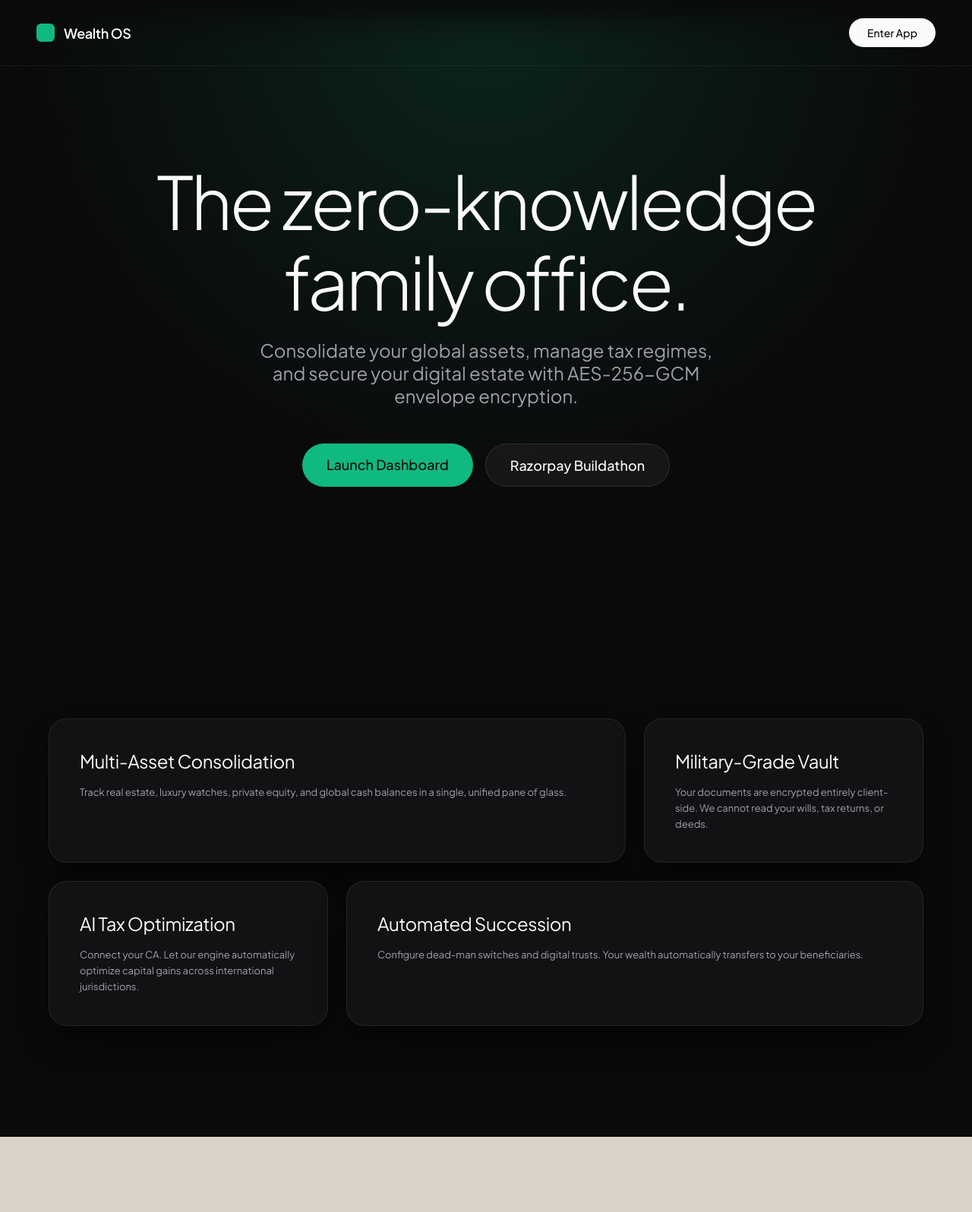
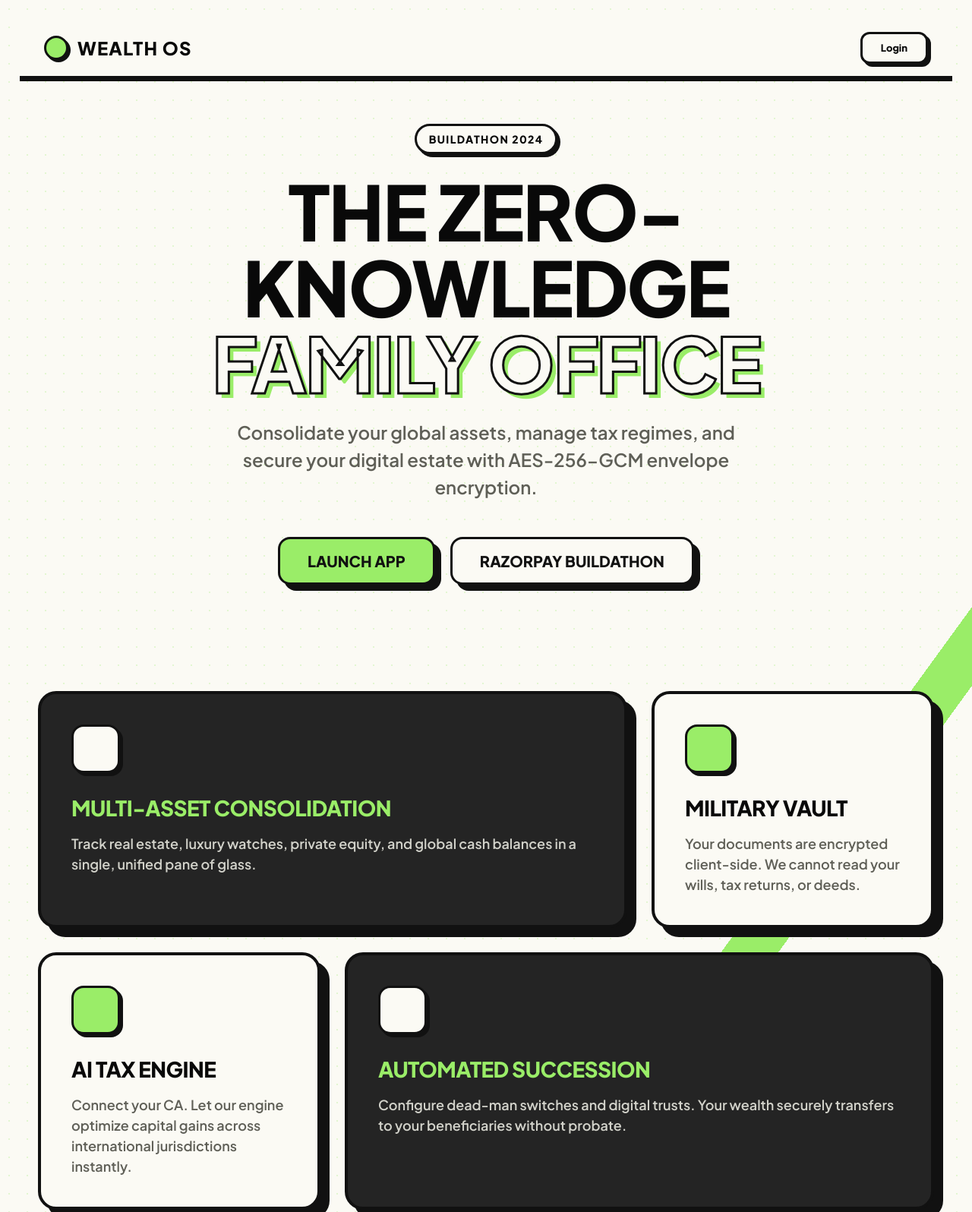
Before and after one commit to prajwal1-1/Wealth-OS, a website: page index.html in a window 1280 px wide. Shown: the top 1596 px of the page at 76% size. Before the commit the page ends 1497 px from the top, so only its background shows below. Drawn offline with Linux system fonts and the light colour scheme.

Commit message:
style(ui): Redesign landing page with mint-green neo-brutalist theme

```diff
--- a/index.html
+++ b/index.html
@@ -3,16 +3,20 @@
 <head>
   <meta charset="utf-8">
   <meta name="viewport" content="width=device-width, initial-scale=1">
-  <title>Wealth OS | Institutional-Grade Family Office</title>
+  <title>Wealth OS | Personal Wealth Command Center</title>
   <link rel="preconnect" href="https://fonts.googleapis.com">
   <link rel="preconnect" href="https://fonts.gstatic.com" crossorigin>
-  <link href="https://fonts.googleapis.com/css2?family=Plus+Jakarta+Sans:ital,wght@0,300;0,400;0,500;0,600;0,700;0,800&display=swap" rel="stylesheet">
+  <link href="https://fonts.googleapis.com/css2?family=Plus+Jakarta+Sans:ital,wght@0,400;0,600;0,800;0,900&display=swap" rel="stylesheet">
   <link rel="stylesheet" href="wealth-os.css">
   <style>
-    /* Premium Landing Page Specifics */
+    /* Neo-Brutalist Landing Page */
     body {
-      background: #0a0a0b;
-      color: #fafafa;
+      background: #fbfaf4;
+      background-image:
+        linear-gradient(126deg, transparent 0 74%, #9aed68 74% 77%, transparent 77%),
+        radial-gradient(rgba(154, 237, 104, 0.25) 1px, transparent 1px);
+      background-size: 100% 100%, 24px 24px;
+      color: #090909;
       margin: 0;
       font-family: 'Plus Jakarta Sans', sans-serif;
       overflow-x: hidden;
@@ -21,128 +25,208 @@
       display: flex;
       justify-content: space-between;
       align-items: center;
-      padding: 24px 48px;
-      position: fixed;
-      top: 0; left: 0; right: 0;
+      padding: 16px 32px;
+      border-bottom: 3px solid #111;
+      background: #fbfaf4;
+      position: sticky;
+      top: 0;
       z-index: 100;
-      backdrop-filter: blur(20px);
-      border-bottom: 1px solid rgba(255,255,255,0.05);
+      box-shadow: 0 4px 0 #111;
     }
     .landing-nav .logo {
-      font-weight: 600;
-      letter-spacing: -0.02em;
-      font-size: 18px;
+      font-weight: 900;
+      font-size: 24px;
       display: flex;
       align-items: center;
       gap: 12px;
+      text-transform: uppercase;
+      letter-spacing: 0.05em;
     }
     .landing-nav .logo span {
-      width: 24px; height: 24px;
-      background: #10b981;
-      border-radius: 6px;
-      display: inline-block;
+      width: 32px; height: 32px;
+      background: #9aed68;
+      border: 3px solid #111;
+      border-radius: 50%;
+      box-shadow: 3px 3px 0 #111;
     }
     .landing-nav a.btn {
-      background: #fafafa;
-      color: #0a0a0b;
+      background: #fbfaf4;
+      color: #090909;
       padding: 10px 24px;
-      border-radius: 99px;
+      border: 3px solid #111;
+      border-radius: 12px;
       text-decoration: none;
-      font-weight: 500;
-      font-size: 14px;
-      transition: transform 120ms cubic-bezier(0.23, 1, 0.32, 1);
+      font-weight: 800;
+      box-shadow: 4px 4px 0 #111;
+      transition: all 0.1s ease;
     }
     .landing-nav a.btn:hover {
-      transform: scale(0.96);
+      transform: translate(2px, 2px);
+      box-shadow: 2px 2px 0 #111;
+      background: #9aed68;
+    }
+    .landing-nav a.btn:active {
+      transform: translate(4px, 4px);
+      box-shadow: 0 0 0 #111;
     }
 
     .hero {
-      min-height: 100vh;
+      min-height: calc(100vh - 80px);
       display: flex;
       flex-direction: column;
       justify-content: center;
       align-items: center;
       text-align: center;
-      padding: 0 24px;
-      background: radial-gradient(circle at 50% 0%, rgba(16,185,129,0.15) 0%, transparent 60%);
+      padding: 60px 24px;
+    }
+    .hero-badge {
+      background: #fbfaf4;
+      border: 3px solid #111;
+      padding: 8px 16px;
+      border-radius: 99px;
+      font-weight: 800;
+      font-size: 14px;
+      text-transform: uppercase;
+      letter-spacing: 0.1em;
+      box-shadow: 4px 4px 0 #111;
+      margin-bottom: 24px;
+      display: inline-block;
     }
     .hero h1 {
-      font-size: clamp(48px, 8vw, 96px);
-      font-weight: 300;
-      letter-spacing: -0.04em;
-      line-height: 1.1;
+      font-size: clamp(48px, 8vw, 100px);
+      font-weight: 900;
+      letter-spacing: -0.02em;
+      line-height: 1;
       max-width: 1000px;
       margin: 0 0 24px 0;
+      text-transform: uppercase;
+    }
+    .hero h1 span {
+      color: #fbfaf4;
+      -webkit-text-stroke: 3px #111;
+      text-shadow: 6px 6px 0 #9aed68;
     }
     .hero p {
       font-size: clamp(18px, 2vw, 24px);
-      color: #a1a1aa;
-      font-weight: 400;
-      max-width: 600px;
+      color: #5f5f57;
+      font-weight: 600;
+      max-width: 700px;
       margin: 0 0 48px 0;
+      line-height: 1.5;
     }
     .hero .ctas {
       display: flex;
-      gap: 16px;
+      gap: 20px;
+      flex-wrap: wrap;
+      justify-content: center;
     }
     .btn-primary {
-      background: #10b981;
-      color: #0a0a0b;
-      padding: 16px 32px;
-      border-radius: 99px;
+      background: #9aed68;
+      color: #111;
+      padding: 16px 36px;
+      border: 3px solid #111;
+      border-radius: 16px;
       text-decoration: none;
-      font-size: 18px;
-      font-weight: 500;
-      transition: transform 120ms cubic-bezier(0.23, 1, 0.32, 1);
+      font-size: 20px;
+      font-weight: 900;
+      box-shadow: 8px 8px 0 #111;
+      transition: all 0.1s ease;
+      text-transform: uppercase;
     }
     .btn-secondary {
-      background: rgba(255,255,255,0.05);
-      color: #fafafa;
-      padding: 16px 32px;
-      border-radius: 99px;
+      background: #fbfaf4;
+      color: #111;
+      padding: 16px 36px;
+      border: 3px solid #111;
+      border-radius: 16px;
       text-decoration: none;
-      font-size: 18px;
-      font-weight: 500;
-      border: 1px solid rgba(255,255,255,0.1);
-      transition: transform 120ms cubic-bezier(0.23, 1, 0.32, 1);
+      font-size: 20px;
+      font-weight: 900;
+      box-shadow: 8px 8px 0 #111;
+      transition: all 0.1s ease;
+      text-transform: uppercase;
     }
-    .btn-primary:hover, .btn-secondary:hover { transform: scale(0.96); }
+    .btn-primary:hover, .btn-secondary:hover {
+      transform: translate(3px, 3px);
+      box-shadow: 5px 5px 0 #111;
+    }
+    .btn-primary:active, .btn-secondary:active {
+      transform: translate(8px, 8px);
+      box-shadow: 0 0 0 #111;
+    }
 
     .bento {
-      padding: 120px 24px;
-      max-width: 1200px;
+      padding: 80px 24px;
+      max-width: 1300px;
       margin: 0 auto;
       display: grid;
       grid-template-columns: repeat(3, 1fr);
-      gap: 24px;
+      gap: 32px;
     }
     .bento-card {
-      background: #121214;
-      border: 1px solid rgba(255,255,255,0.08);
+      background: #fbfaf4;
+      border: 4px solid #111;
       border-radius: 24px;
       padding: 40px;
       display: flex;
       flex-direction: column;
       gap: 16px;
-      box-shadow: 0 24px 48px -12px rgba(0,0,0,0.8);
-      transition: transform 300ms cubic-bezier(0.175, 0.885, 0.32, 1.1);
+      box-shadow: 12px 12px 0 #111;
+      transition: all 0.2s ease;
+      position: relative;
     }
     .bento-card:hover {
-      transform: translateY(-8px);
+      transform: translate(-4px, -4px);
+      box-shadow: 16px 16px 0 #111;
     }
     .bento-card.large {
       grid-column: span 2;
+      background: #242424;
+      color: #fbfaf4;
+    }
+    .bento-card.large h3 {
+      color: #9aed68;
+    }
+    .bento-card.large p {
+      color: #d2d2ca;
+    }
+    .bento-card .icon-wrapper {
+      width: 64px; height: 64px;
+      background: #9aed68;
+      border: 3px solid #111;
+      border-radius: 16px;
+      box-shadow: 4px 4px 0 #111;
+      margin-bottom: 12px;
+    }
+    .bento-card.large .icon-wrapper {
+      background: #fbfaf4;
     }
     .bento-card h3 {
-      font-size: 24px;
-      font-weight: 400;
+      font-size: 28px;
+      font-weight: 900;
       margin: 0;
+      text-transform: uppercase;
       letter-spacing: -0.02em;
     }
     .bento-card p {
-      color: #a1a1aa;
-      line-height: 1.6;
+      color: #5f5f57;
+      line-height: 1.5;
+      font-size: 18px;
+      font-weight: 600;
       margin: 0;
+    }
+
+    /* Media Queries for Mobile */
+    @media (max-width: 900px) {
+      .bento {
+        grid-template-columns: 1fr;
+      }
+      .bento-card.large {
+        grid-column: span 1;
+      }
+      .hero h1 {
+        font-size: 56px;
+      }
     }
   </style>
 </head>
@@ -150,34 +234,39 @@
 
   <nav class="landing-nav">
     <div class="logo"><span></span> Wealth OS</div>
-    <a href="wealth-os.html" class="btn">Enter App</a>
+    <a href="wealth-os.html" class="btn">Login</a>
   </nav>
 
   <section class="hero">
-    <h1>The zero-knowledge <br>family office.</h1>
+    <div class="hero-badge">Buildathon 2024</div>
+    <h1>The Zero-Knowledge <br><span>Family Office</span></h1>
     <p>Consolidate your global assets, manage tax regimes, and secure your digital estate with AES-256-GCM envelope encryption.</p>
     <div class="ctas">
-      <a href="wealth-os.html" class="btn-primary">Launch Dashboard</a>
+      <a href="wealth-os.html" class="btn-primary">Launch App</a>
       <a href="https://razorpay.com/buildathon/" class="btn-secondary" target="_blank">Razorpay Buildathon</a>
     </div>
   </section>
 
   <section class="bento">
     <div class="bento-card large">
+      <div class="icon-wrapper"></div>
       <h3>Multi-Asset Consolidation</h3>
       <p>Track real estate, luxury watches, private equity, and global cash balances in a single, unified pane of glass.</p>
     </div>
     <div class="bento-card">
-      <h3>Military-Grade Vault</h3>
-      <p>Your documents are encrypted entirely client-side. We cannot read your wills, tax returns, or deeds.</p>
+      <div class="icon-wrapper"></div>
+      <h3>Military Vault</h3>
+      <p>Your documents are encrypted client-side. We cannot read your wills, tax returns, or deeds.</p>
     </div>
     <div class="bento-card">
-      <h3>AI Tax Optimization</h3>
-      <p>Connect your CA. Let our engine automatically optimize capital gains across international jurisdictions.</p>
+      <div class="icon-wrapper"></div>
+      <h3>AI Tax Engine</h3>
+      <p>Connect your CA. Let our engine optimize capital gains across international jurisdictions instantly.</p>
     </div>
     <div class="bento-card large">
+      <div class="icon-wrapper"></div>
       <h3>Automated Succession</h3>
-      <p>Configure dead-man switches and digital trusts. Your wealth automatically transfers to your beneficiaries.</p>
+      <p>Configure dead-man switches and digital trusts. Your wealth securely transfers to your beneficiaries without probate.</p>
     </div>
   </section>
 
```
